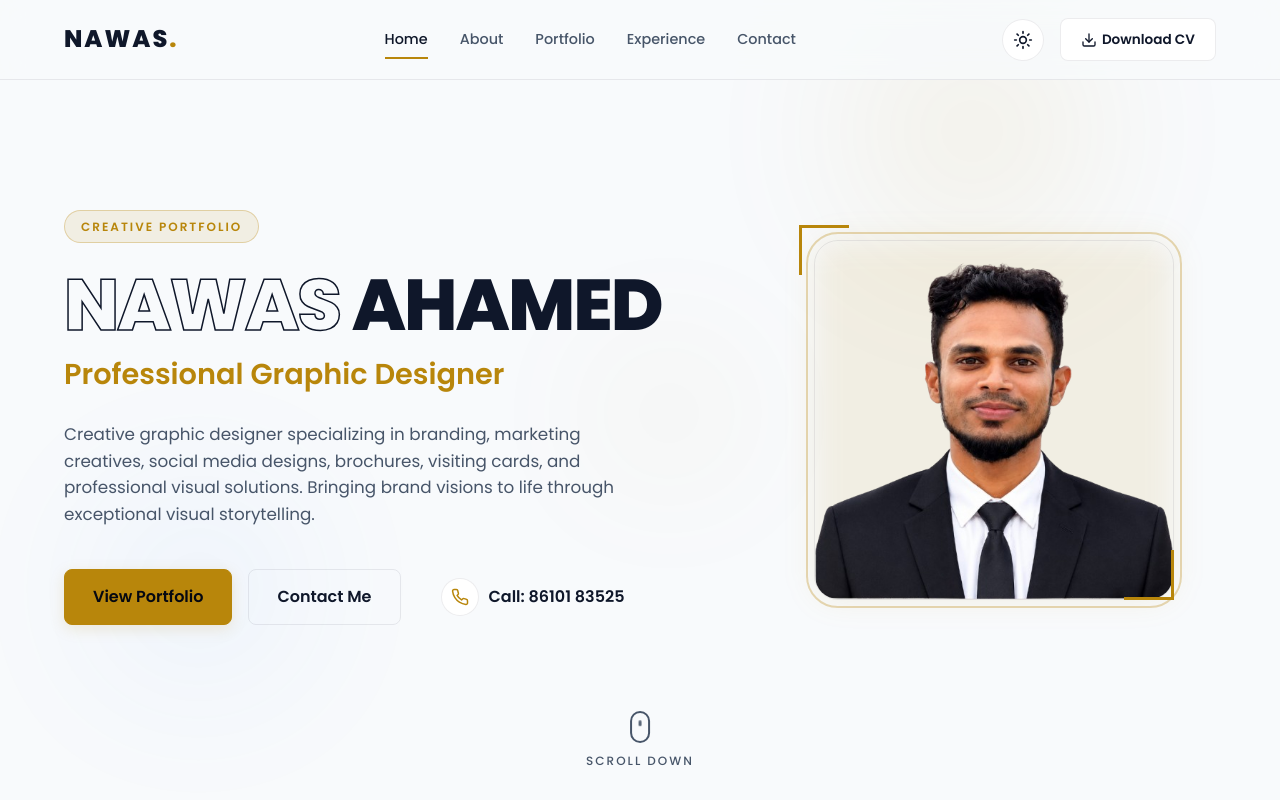
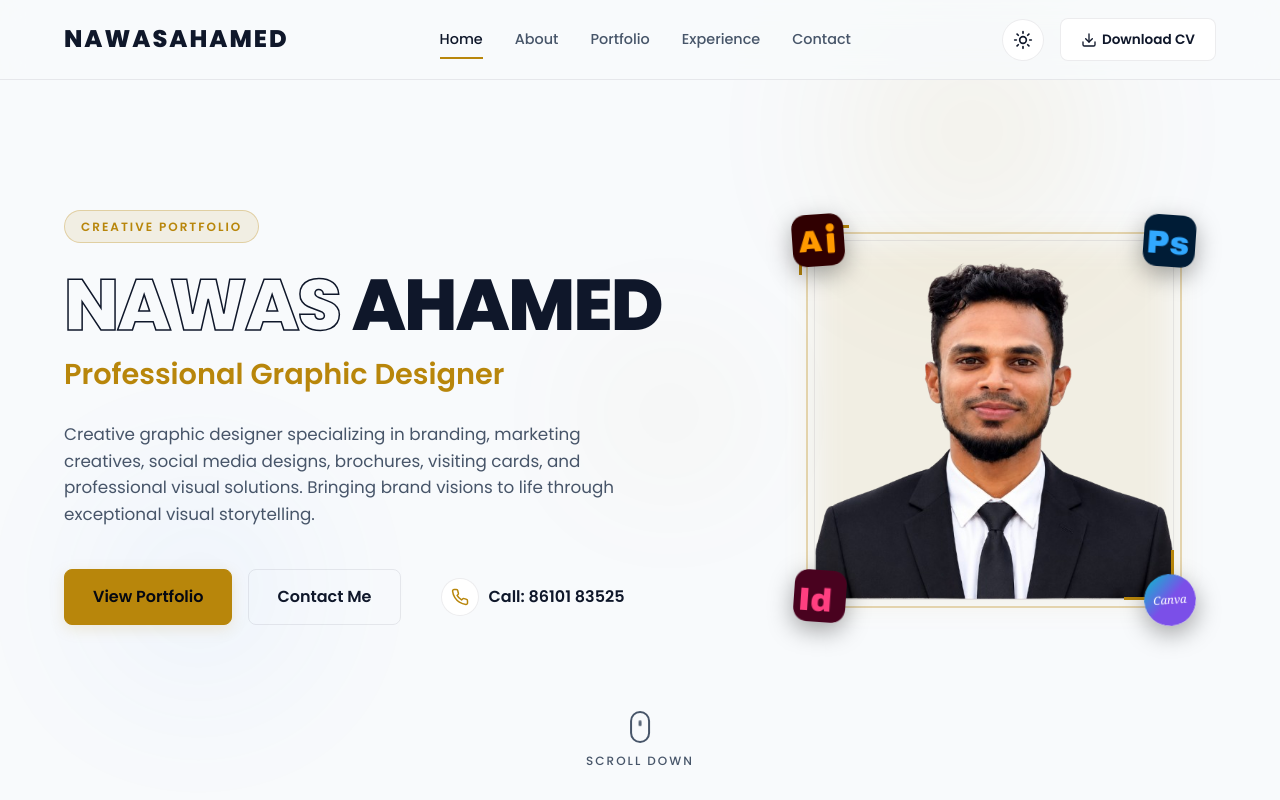
Before and after one commit to fanagraphix-sys/Nawasahamed-Portfolio, a plain HTML site: page index.html in a window 1280 px wide. Shown: the top 800 px of the page. Drawn offline with Linux system fonts and the light colour scheme.

Commit message:
Add files via upload

```diff
--- a/index.html
+++ b/index.html
@@ -38,7 +38,8 @@
         <div class="header-container">
             <a href="#home" class="logo">
                 <span class="logo-text">NAWAS</span>
-                <span class="logo-dot">.</span>
+                <span class="logo-dot"> </span>
+                <span class="logo-text">AHAMED</span>
             </a>
 
             <!-- Desktop Navigation -->
@@ -129,6 +130,50 @@
                         <div class="gold-glow"></div>
                         <div class="gold-border-decor"></div>
                         <img src="assets/profile.png" alt="Nawas Ahamed Graphic Designer" class="hero-img">
+
+                        <!-- Corner Software Icons -->
+                        <!-- Top Left: Adobe Illustrator -->
+                        <div class="corner-icon corner-tl" title="Adobe Illustrator">
+                            <svg xmlns="http://www.w3.org/2000/svg" viewBox="0 0 100 100" width="52" height="52">
+                                <rect width="100" height="100" rx="18" fill="#300001"/>
+                                <!-- A -->
+                                <text x="12" y="72" font-family="'Adobe Clean','Arial Black',sans-serif" font-weight="900" font-size="58" fill="#FF9A00">A</text>
+                                <!-- i with dot -->
+                                <rect x="67" y="38" width="14" height="38" rx="3" fill="#FF9A00"/>
+                                <circle cx="74" cy="27" r="8" fill="#FF9A00"/>
+                            </svg>
+                        </div>
+
+                        <!-- Top Right: Adobe Photoshop -->
+                        <div class="corner-icon corner-tr" title="Adobe Photoshop">
+                            <svg xmlns="http://www.w3.org/2000/svg" viewBox="0 0 100 100" width="52" height="52">
+                                <rect width="100" height="100" rx="18" fill="#001C36"/>
+                                <text x="6" y="75" font-family="'Adobe Clean','Arial Black',sans-serif" font-weight="900" font-size="62" fill="#31A8FF">Ps</text>
+                            </svg>
+                        </div>
+
+                        <!-- Bottom Left: Adobe InDesign -->
+                        <div class="corner-icon corner-bl" title="Adobe InDesign">
+                            <svg xmlns="http://www.w3.org/2000/svg" viewBox="0 0 100 100" width="52" height="52">
+                                <rect width="100" height="100" rx="18" fill="#49021F"/>
+                                <text x="8" y="78" font-family="'Adobe Clean','Arial Black',sans-serif" font-weight="900" font-size="62" fill="#FF3F80">Id</text>
+                            </svg>
+                        </div>
+
+                        <!-- Bottom Right: Canva -->
+                        <div class="corner-icon corner-br" title="Canva" style="border-radius:50%;overflow:hidden;">
+                            <svg xmlns="http://www.w3.org/2000/svg" viewBox="0 0 100 100" width="52" height="52">
+                                <defs>
+                                    <linearGradient id="canvaGrad" x1="0%" y1="0%" x2="100%" y2="100%">
+                                        <stop offset="0%"   stop-color="#00C4CC"/>
+                                        <stop offset="50%"  stop-color="#7B4FE8"/>
+                                        <stop offset="100%" stop-color="#7B4FE8"/>
+                                    </linearGradient>
+                                </defs>
+                                <circle cx="50" cy="50" r="50" fill="url(#canvaGrad)"/>
+                                <text x="50" y="58" font-family="'Pacifico','Georgia','Times New Roman',serif" font-size="22" font-weight="400" fill="white" text-anchor="middle" font-style="italic">Canva</text>
+                            </svg>
+                        </div>
                     </div>
                 </div>
             </div>
@@ -1520,9 +1565,16 @@
                     <div class="contact-socials center">
                         <h4 class="socials-title">Follow My Design Work</h4>
                         <div class="social-links-grid center-justify">
-                            <a href="https://www.behance.net/d5bafef6" target="_blank" rel="noopener noreferrer" class="social-link" aria-label="Behance">
-                                <svg xmlns="http://www.w3.org/2000/svg" width="22" height="22" fill="currentColor" viewBox="0 0 16 16">
-                                  <path d="M4.654 3c.461 0 .887.035 1.278.14.39.105.722.25.996.437.27.186.479.414.62.686.142.27.214.574.214.911 0 .36-.073.668-.22.925a1.62 1.62 0 0 1-.6.587c-.282.159-.62.277-1.01.354.497.105.906.29 1.228.558.32.263.483.648.483 1.156 0 .39-.088.726-.266.998-.177.273-.422.496-.735.67-.313.173-.68.299-1.102.377-.42.078-.88.117-1.379.117H1.5V3h3.154zM2.84 5.347v1.826h1.232c.324 0 .584-.015.78-.043.197-.03.355-.09.476-.177.121-.088.209-.208.263-.358.055-.15.083-.341.083-.575 0-.253-.024-.447-.072-.584a.78.78 0 0 0-.236-.379c-.126-.11-.295-.184-.507-.222a4.9 4.9 0 0 0-.765-.038H2.84zm0 3.73v2.309h1.643c.311 0 .57-.016.774-.047.205-.032.37-.097.495-.197.125-.1.217-.234.274-.404.057-.17.086-.395.086-.674 0-.294-.029-.516-.086-.666a.79.79 0 0 0-.263-.377c-.129-.108-.305-.18-.53-.219a5.3 5.3 0 0 0-.79-.038H2.84zM8.11 8.866c0-.877.185-1.569.555-2.077.37-.508.918-.762 1.645-.762.714 0 1.258.243 1.63.73.372.486.558 1.194.558 2.122 0 .4-.034.783-.1 1.138h-3.73c.08.337.228.6.444.787.215.187.5.28.851.28.618 0 1.047-.227 1.286-.68h1.17c-.317.962-1.127 1.442-2.43 1.442-1.468 0-2.204-.876-2.204-2.628zm3.242-1.025c-.044-.316-.17-.56-.377-.733-.207-.173-.483-.26-.827-.26-.33 0-.601.09-.811.27a1.05 1.05 0 0 0-.353.723h2.368zM8.892 4.14h3.3v.68h-3.3v-.68z"/>
+                            <a href="https://www.behance.net/d5bafef6" target="_blank" rel="noopener noreferrer" class="social-link behance-official" aria-label="Behance" style="padding:0;background:transparent;border:none;box-shadow:none;">
+                                <svg xmlns="http://www.w3.org/2000/svg" width="44" height="44" viewBox="0 0 512 512">
+                                    <!-- Blue circle background -->
+                                    <circle cx="256" cy="256" r="256" fill="#000000"/>
+                                    <!-- White B letter -->
+                                    <path fill="white" d="M112 160h120c52 0 88 26 88 72 0 28-14 50-38 62 34 10 56 36 56 72 0 54-42 84-102 84H112V160zm60 110h52c20 0 34-10 34-28s-14-28-34-28h-52v56zm0 110h58c24 0 40-12 40-32s-16-32-40-32h-58v64z"/>
+                                    <!-- White e letter with macron -->
+                                    <path fill="white" d="M320 290c0-52 36-90 88-90s84 36 84 90v14H376c4 22 18 36 40 36 16 0 28-6 36-18h48c-12 36-44 58-86 58-52 0-94-38-94-90zm120-16c-2-20-16-32-34-32s-32 12-36 32h70z"/>
+                                    <!-- Macron bar above e -->
+                                    <rect fill="white" x="332" y="192" width="72" height="12" rx="6"/>
                                 </svg>
                             </a>
                         </div>
--- a/styles.css
+++ b/styles.css
@@ -1843,3 +1843,61 @@ body.light-theme .project-overlay {
         padding: 24px;
     }
 }
+
+/* ==========================================================================
+   CORNER SOFTWARE ICONS — Hero Photo
+   ========================================================================== */
+.hero-image-frame {
+    position: relative;
+}
+
+.corner-icon {
+    position: absolute;
+    width: 52px;
+    height: 52px;
+    border-radius: 14px;
+    display: flex;
+    align-items: center;
+    justify-content: center;
+    box-shadow: 0 8px 24px rgba(0,0,0,0.35);
+    z-index: 10;
+    cursor: pointer;
+    transition: transform 0.3s cubic-bezier(0.34, 1.56, 0.64, 1), box-shadow 0.3s ease;
+    overflow: hidden;
+}
+
+.corner-icon svg {
+    width: 52px;
+    height: 52px;
+    display: block;
+    border-radius: 12px;
+}
+
+.corner-icon:hover {
+    transform: scale(1.18) !important;
+    box-shadow: 0 16px 40px rgba(0,0,0,0.5);
+}
+
+/* Positions */
+.corner-tl { top: -18px;    left: -18px;    animation: floatCorner1 3.2s ease-in-out infinite; }
+.corner-tr { top: -18px;    right: -18px;   animation: floatCorner2 3.6s ease-in-out infinite; }
+.corner-bl { bottom: -18px; left: -18px;    animation: floatCorner3 4.0s ease-in-out infinite; }
+.corner-br { bottom: -18px; right: -18px;   animation: floatCorner4 3.4s ease-in-out infinite; }
+
+/* Unique floating keyframes for each corner */
+@keyframes floatCorner1 {
+    0%, 100% { transform: translate(0, 0) rotate(-4deg); }
+    50%       { transform: translate(-4px, -8px) rotate(-4deg); }
+}
+@keyframes floatCorner2 {
+    0%, 100% { transform: translate(0, 0) rotate(4deg); }
+    50%       { transform: translate(4px, -8px) rotate(4deg); }
+}
+@keyframes floatCorner3 {
+    0%, 100% { transform: translate(0, 0) rotate(4deg); }
+    50%       { transform: translate(-4px, 8px) rotate(4deg); }
+}
+@keyframes floatCorner4 {
+    0%, 100% { transform: translate(0, 0) rotate(-4deg); }
+    50%       { transform: translate(4px, 8px) rotate(-4deg); }
+}
```
